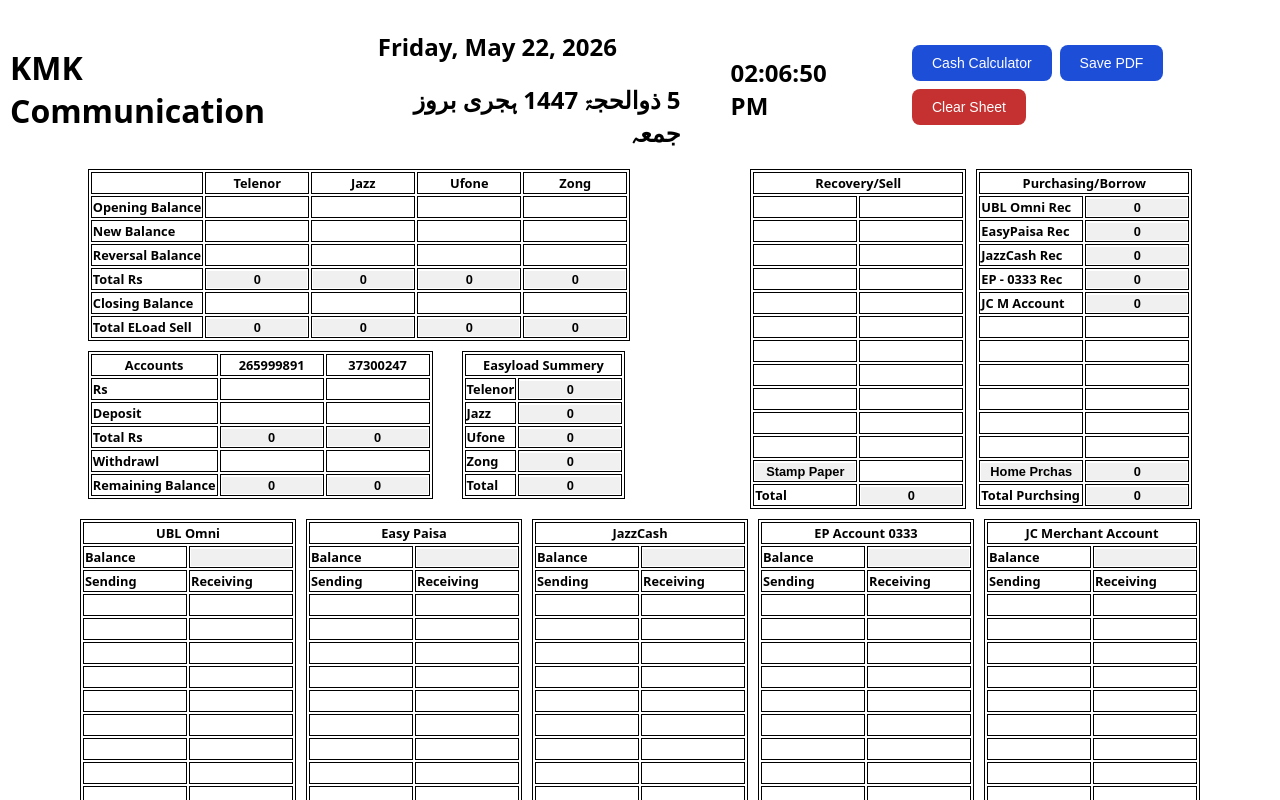
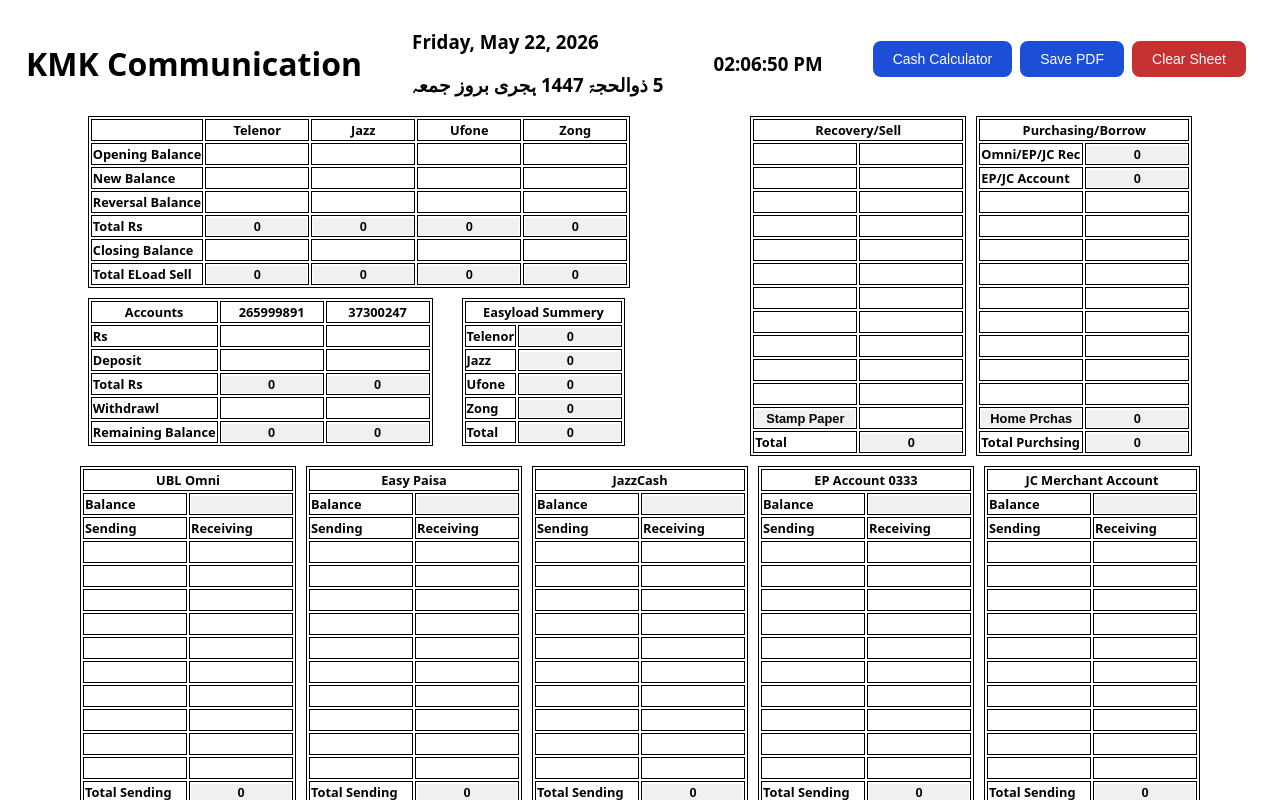
Before and after one commit to aliakbr-gh/ledger-sheet-desktop-app, a Vue app in the folder frontend/: page / in a window 1280 px wide. Shown: the top 800 px of the page. Built offline with nearby package versions, Linux system fonts and the light colour scheme.

Commit message:
Ui fixes

```diff
--- a/frontend/src/App.vue
+++ b/frontend/src/App.vue
@@ -135,7 +135,7 @@
         receiving: "",
     })),
 
-    manualpurchasing: Array.from({ length: 6 }, () => ({
+    manualpurchasing: Array.from({ length: 9 }, () => ({
         name: "",
         amount: null,
     })),
@@ -665,10 +665,10 @@
                 </div>
                 <div class="time-actions-container">
                     <div>
-                        <h2 id="current-date">{{ dateTime.date }}</h2>
-                        <h2 id="current-islamic-date" dir="rtl">{{ dateTime.islamicDate }}</h2>
+                        <h3 id="current-date">{{ dateTime.date }}</h3>
+                        <h3 id="current-islamic-date" dir="rtl">{{ dateTime.islamicDate }}</h3>
                     </div>
-                    <h2 id="current-time">{{ dateTime.time }}</h2>
+                    <h3 id="current-time">{{ dateTime.time }}</h3>
                     <div class="actions no-print">
                         <button class="button" @click="showCashModal = true">
                             Cash Calculator
@@ -881,36 +881,21 @@
                                     <th colspan="2">Purchasing/Borrow</th>
                                 </tr>
                                 <tr>
-                                    <td>UBL Omni Rec</td>
+                                    <td>Omni/EP/JC Rec</td>
                                     <td>
-                                        <input :value="getTotalReceiving(sheet.omni)" type="number" disabled />
+                                        <input
+                                            :value="getTotalReceiving(sheet.omni) + getTotalReceiving(sheet.easypaisa) + getTotalReceiving(sheet.jazzcash)"
+                                            type="number" disabled />
                                     </td>
                                 </tr>
                                 <tr>
-                                    <td>EasyPaisa Rec</td>
+                                    <td>EP/JC Account</td>
                                     <td>
-                                        <input :value="getTotalReceiving(sheet.easypaisa)" type="number" disabled />
+                                        <input
+                                            :value="getTotalReceiving(sheet.epaccount) + getTotalReceiving(sheet.jcaccount)"
+                                            type="number" disabled />
                                     </td>
                                 </tr>
-                                <tr>
-                                    <td>JazzCash Rec</td>
-                                    <td>
-                                        <input :value="getTotalReceiving(sheet.jazzcash)" type="number" disabled />
-                                    </td>
-                                </tr>
-                                <tr>
-                                    <td>EP - 0333 Rec</td>
-                                    <td>
-                                        <input :value="getTotalReceiving(sheet.epaccount)" type="number" disabled />
-                                    </td>
-                                </tr>
-                                <tr>
-                                    <td>JC M Account</td>
-                                    <td>
-                                        <input :value="getTotalReceiving(sheet.jcaccount)" type="number" disabled />
-                                    </td>
-                                </tr>
-
                                 <tr v-for="(row, index) in sheet.manualpurchasing" :key="index">
                                     <td>
                                         <input type="text" v-model="row.name" />
```
